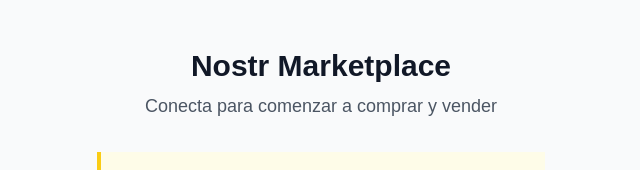
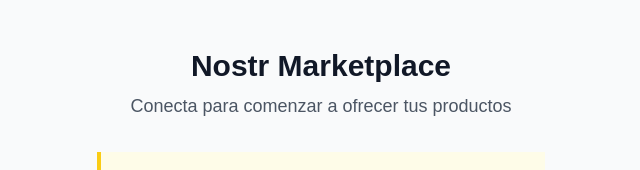
Before and after one commit to edurodriguezg/nostrmarket, a Next.js app: page / in a window 1280 px wide. Shown: the top 170 px of the page, without its empty margins (319-959 px from the left). Built offline with nearby package versions, Linux system fonts and the light colour scheme.

Commit message:
Algunas correcciones de textos

```diff
--- a/src/components/NostrConnect.js
+++ b/src/components/NostrConnect.js
@@ -31,7 +31,7 @@
           Nostr Marketplace
         </h1>
         <h2 className="text-center text-lg text-gray-600 mb-8">
-          Conecta para comenzar a comprar y vender
+          Conecta para comenzar a ofrecer tus productos
         </h2>
 
         {/* Security Notice */}
```
